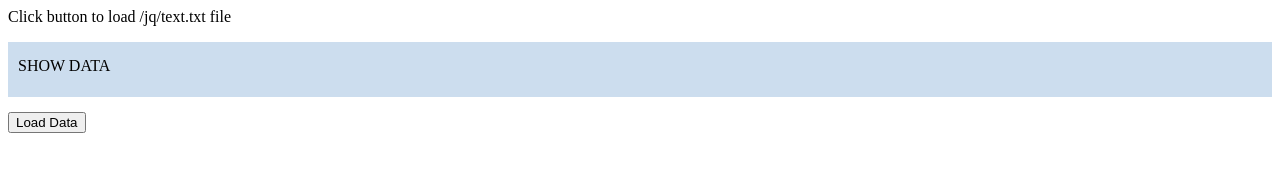
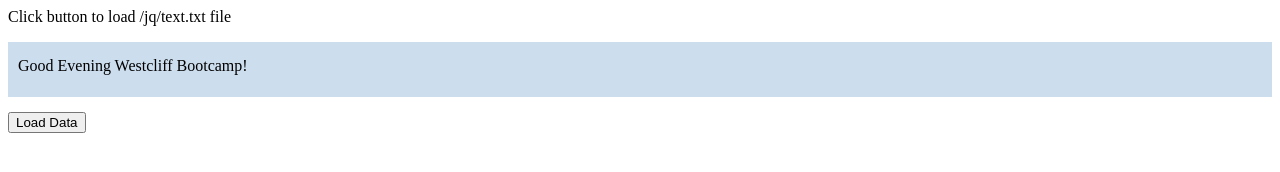
Before and after one commit to annmariajose/wk1-day2-demo18, a plain HTML site: page index.html in a window 1280 px wide. Both pictures are taken after a click on the button "Load Data". Drawn offline with nearby package versions, Linux system fonts and the light colour scheme.

Commit message:
Add script to show text

```diff
--- a/index.html
+++ b/index.html
@@ -6,7 +6,9 @@
 
       <script>
          $(document).ready(function() {
-
+            $("#btn").click(function(event) {
+               $("#showinfo").load("jq/text.txt");
+            });
          });
       </script>
       <style>
```
